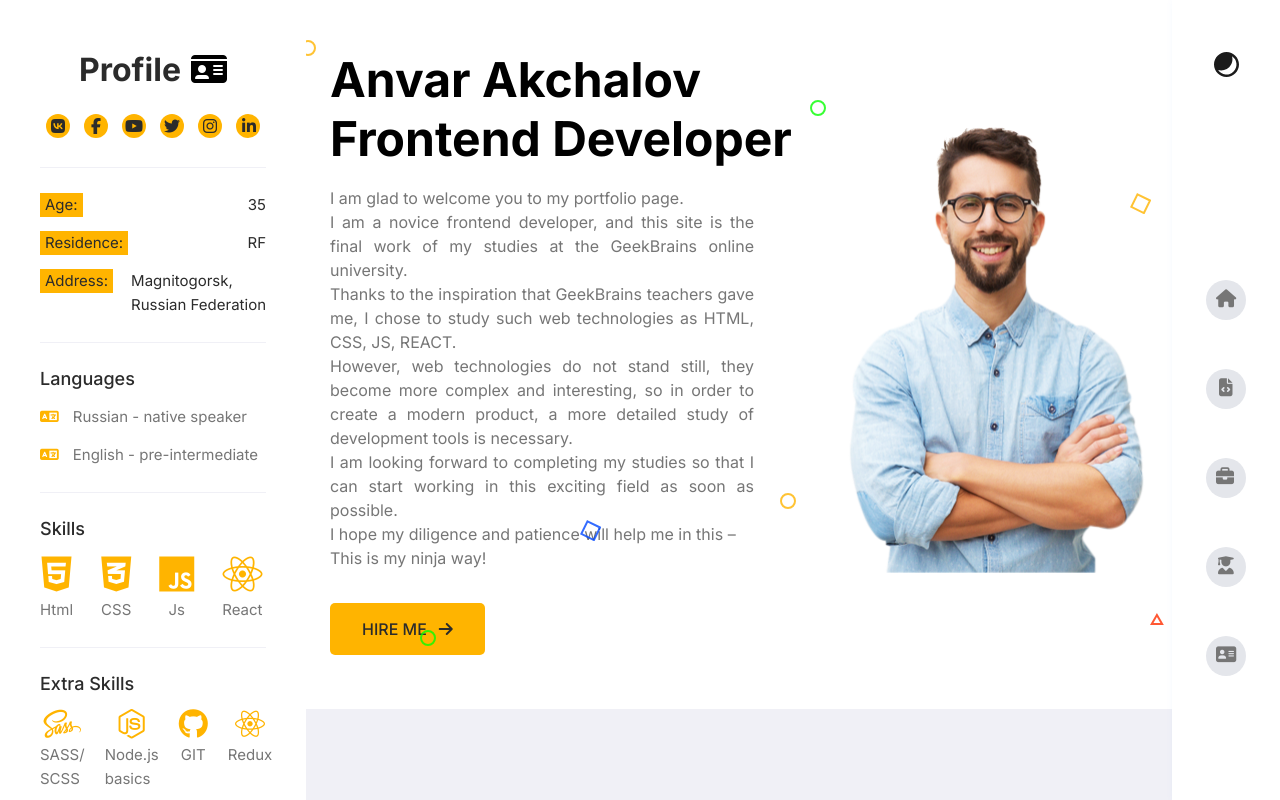
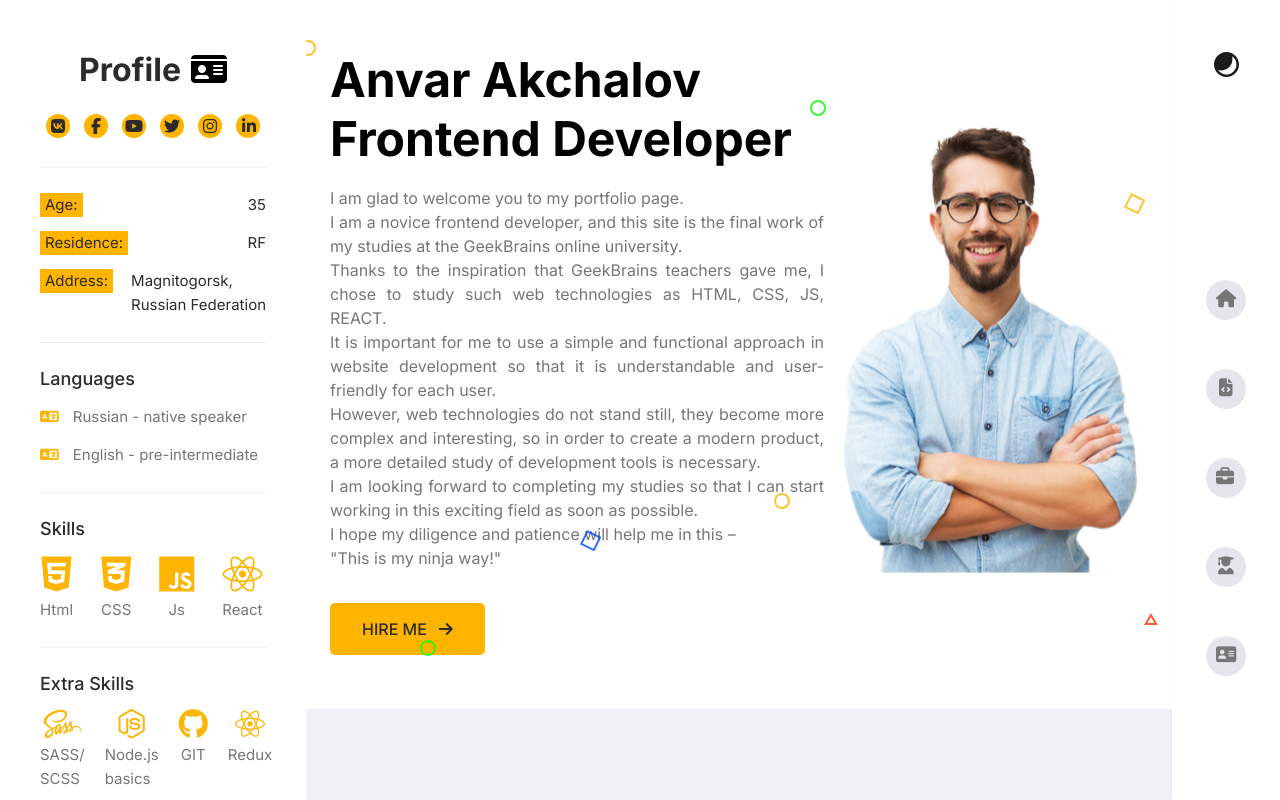
Before and after one commit to AnvarMGN/React-JS, a React (Vite) app in the folder Final_certification/final_project_on_vite/: page / in a window 1280 px wide. Shown: the top 800 px of the page. Built offline with nearby package versions, Linux system fonts and the light colour scheme.

Commit message:
Resume download added

```diff
--- a/Final_certification/final_project_on_vite/src/App.jsx
+++ b/Final_certification/final_project_on_vite/src/App.jsx
@@ -10,6 +10,6 @@ function App() {
       <Container />
     </>
   )
-}
+};
 
 export default App;
--- /dev/null
+++ b/Final_certification/final_project_on_vite/src/components/LeftMenu/DownloadResumeButton.jsx
@@ -0,0 +1,34 @@
+import { useState } from "react";
+import myCv from "../../resume/my_cv.pdf";
+
+export const DownloadResumeButton = () => {
+    const [cvUrl] = useState(myCv);
+
+    const handleDownload = () => {
+        const link = document.createElement("a");
+        link.href = cvUrl;
+        link.setAttribute("download", "resume.pdf");
+
+        document.body.appendChild(link);
+        link.click();
+        document.body.removeChild(link);
+    };
+
+    return (
+        <>
+            <article className="download-cv" >
+                <button className="btn-cv" onClick={handleDownload}>
+                    DOWNLOAD CV
+                    <svg className='svg-download-cv'
+                        xmlns="http://www.w3.org/2000/svg"
+                        width="11.667"
+                        height="12"
+                        fill="none">
+                        <path fill="#2B2B2B" d="M1.16 10.66h9.34V6h1.16v5.33c0 .18-.06.34-.17.47-.11.12-.26.2-.41.2H.58c-.16 0-.3-.08-.41-.2a.714.714 0 0 1-.17-.47V6h1.16v4.66ZM7 4h2.91L5.83 8.66 1.75 4h2.91V0H7v4Z" />
+                    </svg>
+                    {/* <i className="fa-solid fa-download download"></i> */}
+                </button>
+            </article>
+        </>
+    )
+};
--- a/Final_certification/final_project_on_vite/src/components/LeftMenu/LeftMenu.jsx
+++ b/Final_certification/final_project_on_vite/src/components/LeftMenu/LeftMenu.jsx
@@ -1,3 +1,4 @@
+import { DownloadResumeButton } from './DownloadResumeButton';
 import './LeftMenu.scss';
 
 export const LeftMenu = () => {
@@ -253,20 +254,7 @@ export const LeftMenu = () => {
                         <span className="extra-skills-text desc4">GIT Knowledge</span> */}
                     </ul>
                 </article>
-
-                <article className="download-cv">
-                    <button className="btn-cv">
-                        DOWNLOAD CV
-                        <svg className='svg-download-cv'
-                            xmlns="http://www.w3.org/2000/svg"
-                            width="11.667"
-                            height="12"
-                            fill="none">
-                            <path fill="#2B2B2B" d="M1.16 10.66h9.34V6h1.16v5.33c0 .18-.06.34-.17.47-.11.12-.26.2-.41.2H.58c-.16 0-.3-.08-.41-.2a.714.714 0 0 1-.17-.47V6h1.16v4.66ZM7 4h2.91L5.83 8.66 1.75 4h2.91V0H7v4Z" />
-                        </svg>
-                        {/* <i className="fa-solid fa-download download"></i> */}
-                    </button>
-                </article>
+                <DownloadResumeButton />
             </aside>
         </>
     )
--- a/Final_certification/final_project_on_vite/src/components/MainBlock/MainBlock.jsx
+++ b/Final_certification/final_project_on_vite/src/components/MainBlock/MainBlock.jsx
@@ -14,10 +14,11 @@ export const MainBlock = () => {
               <p>I am glad to welcome you to my portfolio page.</p>
               <p>I am a novice frontend developer, and this site is the final work of my studies at the GeekBrains online university.</p>
               <p>Thanks to the inspiration that GeekBrains teachers gave me, I chose to study such web technologies as HTML, CSS, JS, REACT.</p>
+              <p>It is important for me to use a simple and functional approach in website development so that it is understandable and user-friendly for each user.</p>
               <p>However, web technologies do not stand still, they become more complex and interesting, so in order to create a modern product, a more detailed study of development tools is necessary.</p>
               <p>I am looking forward to completing my studies so that I can start working in this exciting field as soon as possible.</p>
               <p>I hope my diligence and patience will help me in this –</p>
-              <p>This is my ninja way!</p>
+              <p>&quot;This is my ninja way!&quot;</p>
             </article>
 
             <svg className="ellipse1"
@@ -77,7 +78,7 @@ export const MainBlock = () => {
               Рад приветствовать Вас на странице моего портфолио.
               Я начинающий фронтенд разработчик, а этот сайт, является итоговой работой моего обучения в онлайн университете GeekBrains.
               Благодаря вдохновению, которое передали мне преподаватели GeekBrains, я остановил свой выбор на изучении таких веб-технологий как: HTML, CSS, JS, REACT.
-              Для меня важно использовать простой и функциональный подход в разработке сайтов, чтобы он был понятный и удобный для конечного пользователя.
+              Для меня важно использовать простой и функциональный подход в разработке сайтов, чтобы он был понятный и удобный для каждого пользователя.
               Однако, веб-технологии не стоят на месте, они становятся сложнее и интереснее, поэтому для того, чтобы создавать современный продукт необходимо более детальное изучение инструментов разработки.
               С нетерпением жду завершения обучения, чтобы поскорее начать работу в этой увлекательной сфере. Надеюсь, моё усердие и терпение помогут мне в этом – «Таков мой путь ниндзя!».
             */}
@@ -334,6 +335,7 @@ export const MainBlock = () => {
 
         </section>
 
+        {/* Добавить карту(местоположение) - пока не реализованно */}
         {/* <section className="map"></section> */}
 
         <footer className="footer">
--- a/Final_certification/final_project_on_vite/src/components/MainBlock/MainBlock.scss
+++ b/Final_certification/final_project_on_vite/src/components/MainBlock/MainBlock.scss
@@ -87,7 +87,7 @@
             text-align: justify;
 
             .main-about-title {
-                width: 500px;
+                // width: 500px;
                 font-family: Inter;
                 font-size: 48px;
                 font-weight: 700;
@@ -95,7 +95,7 @@
             }
 
             .main-about-paragraph {
-                width: 424px;
+                // width: 424px;
                 margin-top: 18px;
                 color: base.$paragraphFont;
                 font-family: Inter;
@@ -136,7 +136,7 @@
             .ellipse3 {
                 position: absolute;
                 left: 90px;
-                top: 580px;
+                top: 590px;
             }
 
             .ellipse4 {
@@ -148,7 +148,7 @@
             .rectangle1 {
                 position: absolute;
                 left: 250px;
-                top: 470px;
+                top: 480px;
             }
         }
 
--- a/Final_certification/final_project_on_vite/src/components/RightMenu/RightMenu.jsx
+++ b/Final_certification/final_project_on_vite/src/components/RightMenu/RightMenu.jsx
@@ -1,8 +1,8 @@
 // import { useState } from 'react';
-import './RightMenu.scss'
+import './RightMenu.scss';
 
 export const RightMenu = () => {
-    // const [isActive, setIsActive] = useState(false);
+    // const [isActive, setIsActive] = useState(false); // подсветка ссылок меня при прокрутке - пока не реализовано
 
 
     return (
```
Also changed, not shown: Final_certification/final_project_on_vite/src/main.jsx (+4 -5 lines), 1 other file (tests, documents, lock files or other folders).
